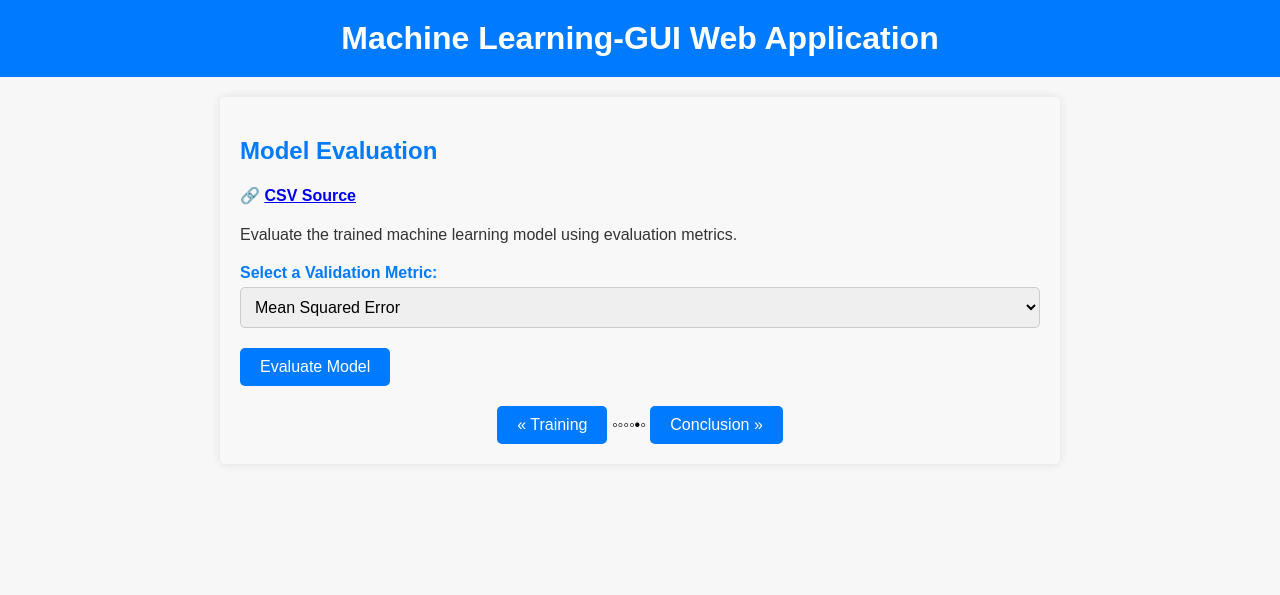
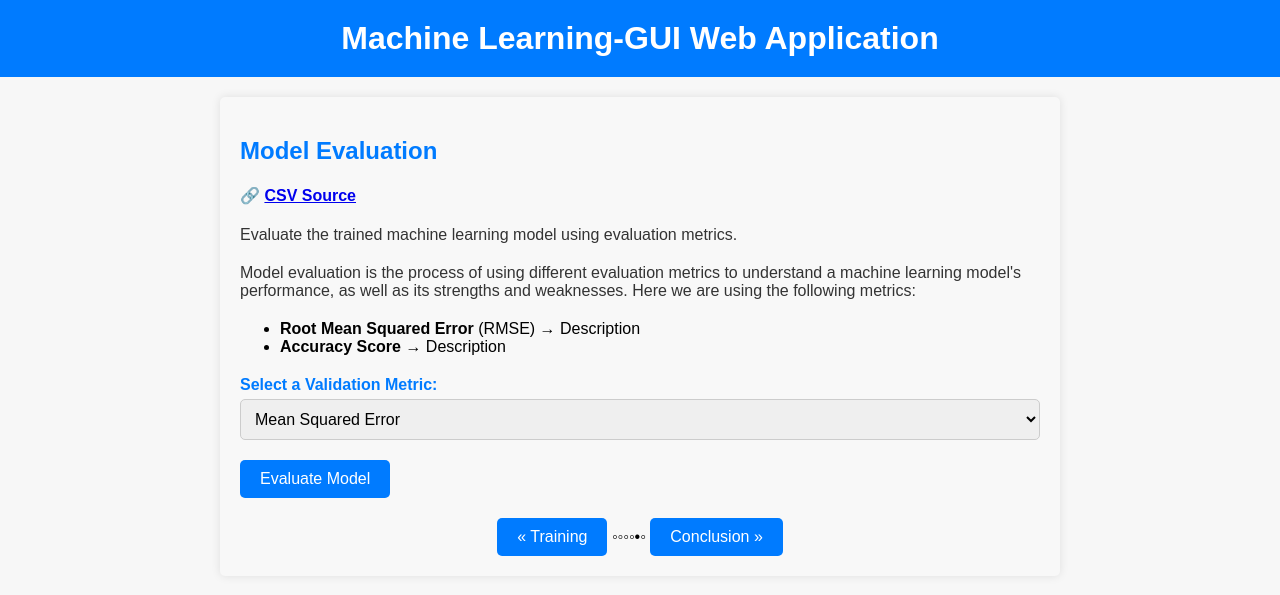
Before and after one commit to jbonda/ml-workflow-pipeline, a Flask app: page /evaluation in a window 1280 px wide. Shown: the top 595 px of the page. Run offline with Flask 3, Linux system fonts and the light colour scheme.

Commit message:
feat: evaluation page description

```diff
--- a/ML_GUI/templates/evaluation.html
+++ b/ML_GUI/templates/evaluation.html
@@ -99,9 +99,22 @@
     <div class="container">
       <h2>Model Evaluation</h2>
       <h4>🔗 <a href="/data" target="_blank">CSV Source</a></h4>
+
       <p>
         Evaluate the trained machine learning model using evaluation metrics.
       </p>
+
+      <p>
+        Model evaluation is the process of using different evaluation metrics to
+        understand a machine learning model's performance, as well as its
+        strengths and weaknesses. Here we are using the following metrics:
+      </p>
+
+      <ul>
+        <li><b>Root Mean Squared Error</b> (RMSE) → Description</li>
+        <li><b> Accuracy Score</b> → Description</li>
+      </ul>
+
       <form method="POST" action="/evaluate_model">
         <label for="evaluation_metric">Select a Validation Metric:</label>
         <select name="evaluation_metric" id="evaluation_metric">
```
